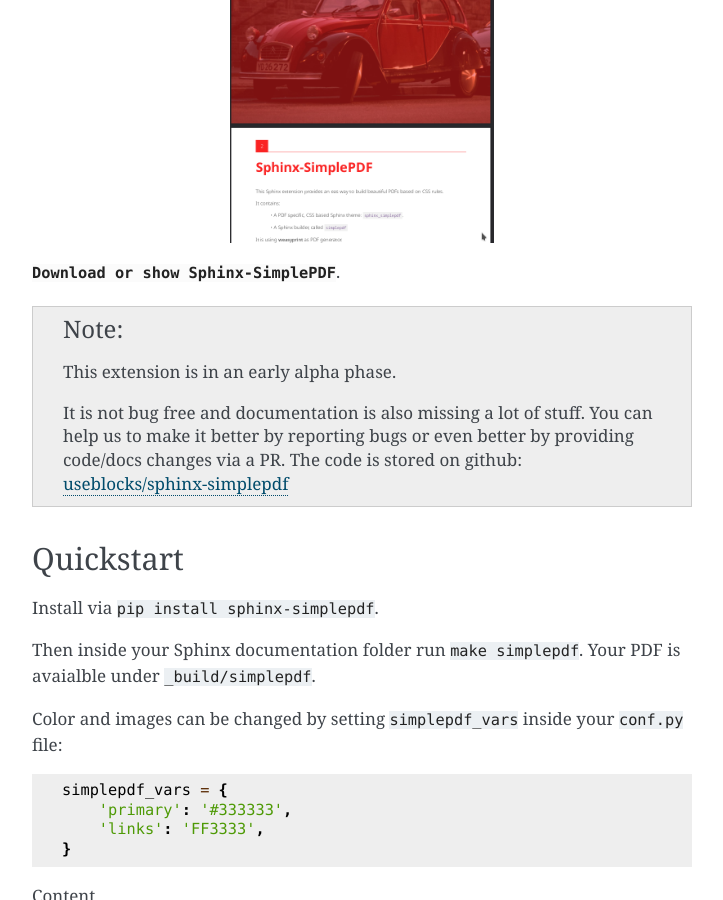
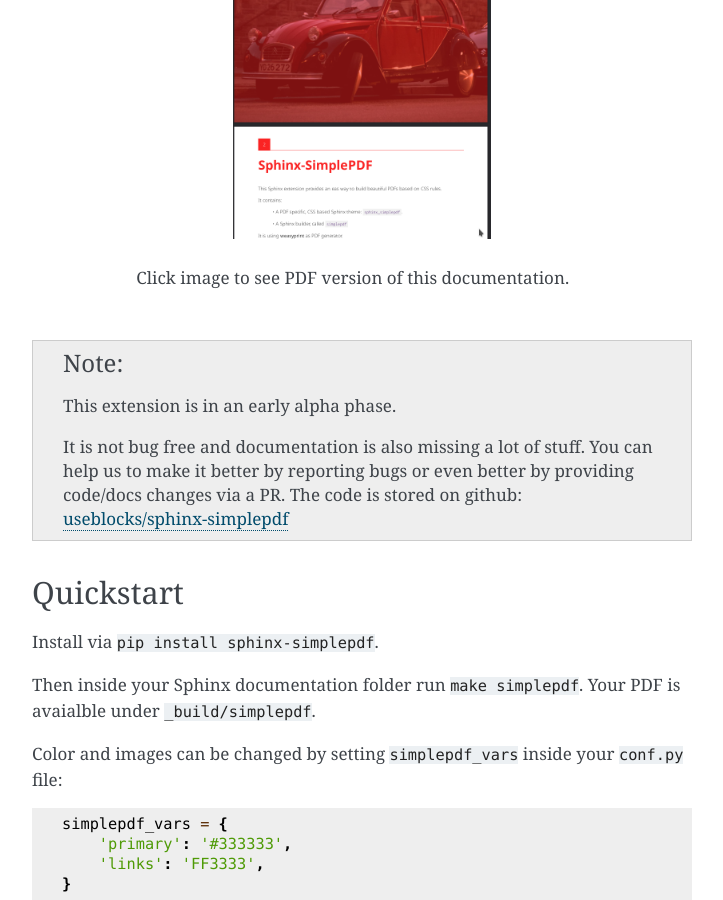
Before and after one commit to useblocks/sphinx-simplepdf, a Sphinx documentation site: the page built from docs/index.rst, in a window 1280 px wide and 900 px high, scrolled down 562 px. Shown: the whole window, without its empty margins (388-1111 px from the left). Built offline with Sphinx 7.4.7, drawn with Linux system fonts in a browser that asks for light colours.

```diff
--- a/docs/changelog.rst
+++ b/docs/changelog.rst
@@ -5,6 +5,8 @@ Changelog
 ---
 :released: under development
 
+* **Bugfix**: Adds missing scss files to installation package.
+
 
 1.0
 ---
--- a/docs/conf.py
+++ b/docs/conf.py
@@ -21,7 +21,7 @@ extensions = [
     'sphinx_copybutton',
 ]
 
-version = "1.0"
+version = "1.1"
 
 templates_path = ['_templates']
 exclude_patterns = ['_build', 'Thumbs.db', '.DS_Store']
--- a/docs/index.rst
+++ b/docs/index.rst
@@ -15,12 +15,12 @@ It contains:
 
 It is using `weasyprint <https://weasyprint.org/>`__ as PDF generator.
 
-.. image:: /_static/sphinx_simplepdf.png
+.. figure:: /_static/sphinx_simplepdf.png
    :align: center
    :width: 40%
    :target: _static/Sphinx-SimplePDF.pdf
 
-:download:`Download or show Sphinx-SimplePDF </_static/Sphinx-SimplePDF.pdf>`.
+   Click image to see PDF  version of this documentation.
 
 .. note::
 
--- a/setup.py
+++ b/setup.py
@@ -11,7 +11,7 @@ README_PATH = os.path.join(directory, 'README.rst')
 
 setup(
     name='sphinx-simplepdf',
-    version='1.0.0',
+    version='1.1.0',
     url='https://github.com/useblocks/sphinx-simplepdf',
     license='Commercial',
     author='team useblocks',
```
Also changed, not shown: .readthedocs.yaml, 1 other file.
